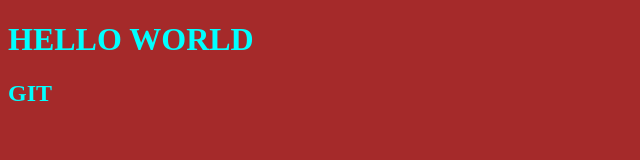
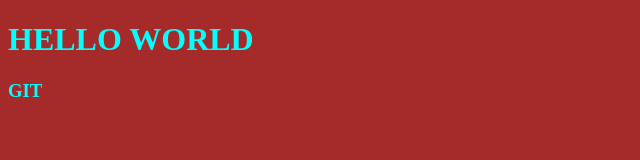
Before and after one commit to vartikakhare1699/demoweb, a plain HTML site: page index.html in a window 1280 px wide. Shown: the full height of the page, 0-640 px from the left. Drawn offline with Linux system fonts and the light colour scheme.

Commit message:
3ndcommit

```diff
--- a/index.html
+++ b/index.html
@@ -4,5 +4,5 @@
 </head>
 <body>
     <h1>HELLO WORLD</h1>
-    <h2>GIT</h2>
+    <h3>GIT</h3>
 </body>
```
